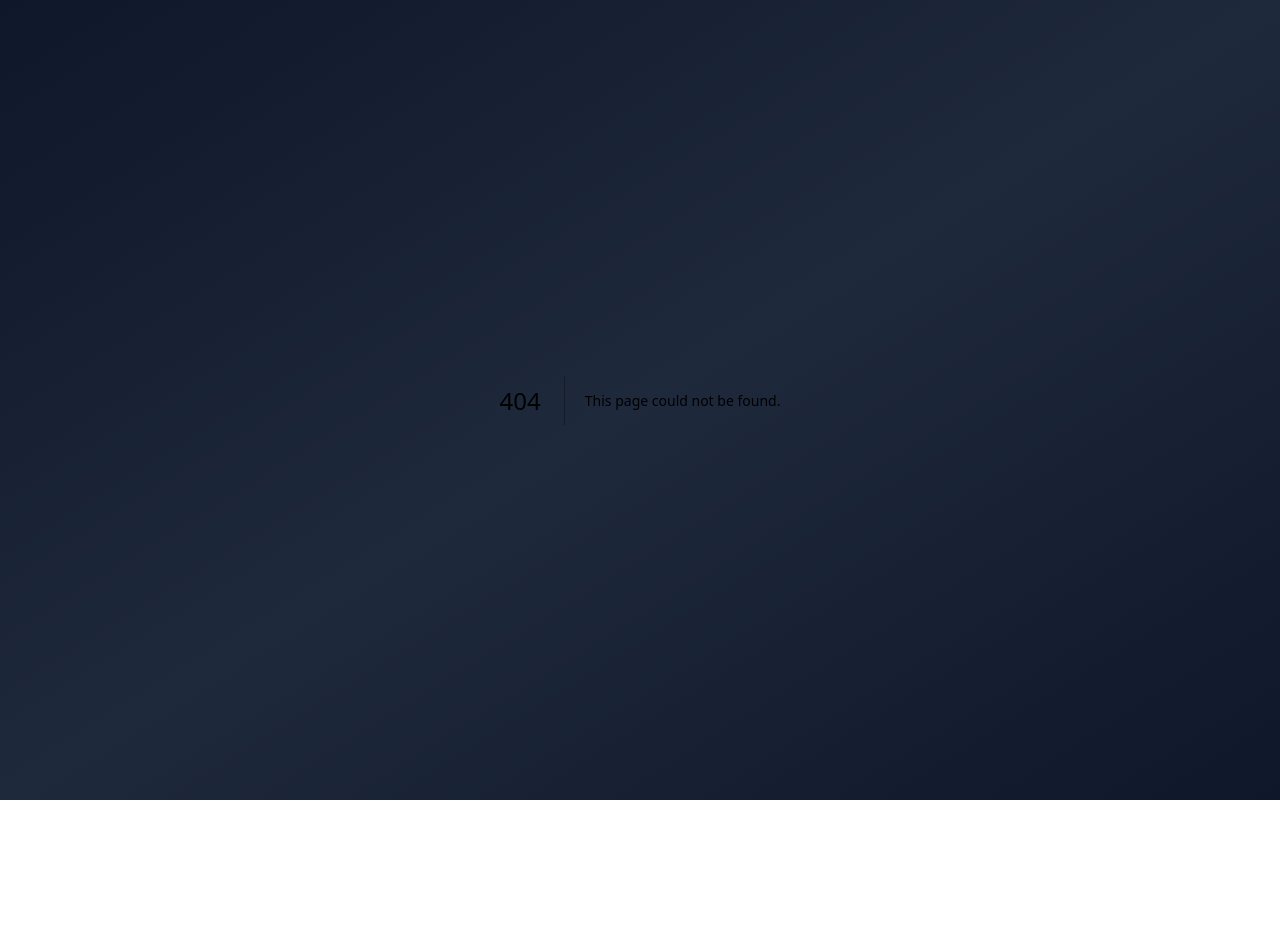
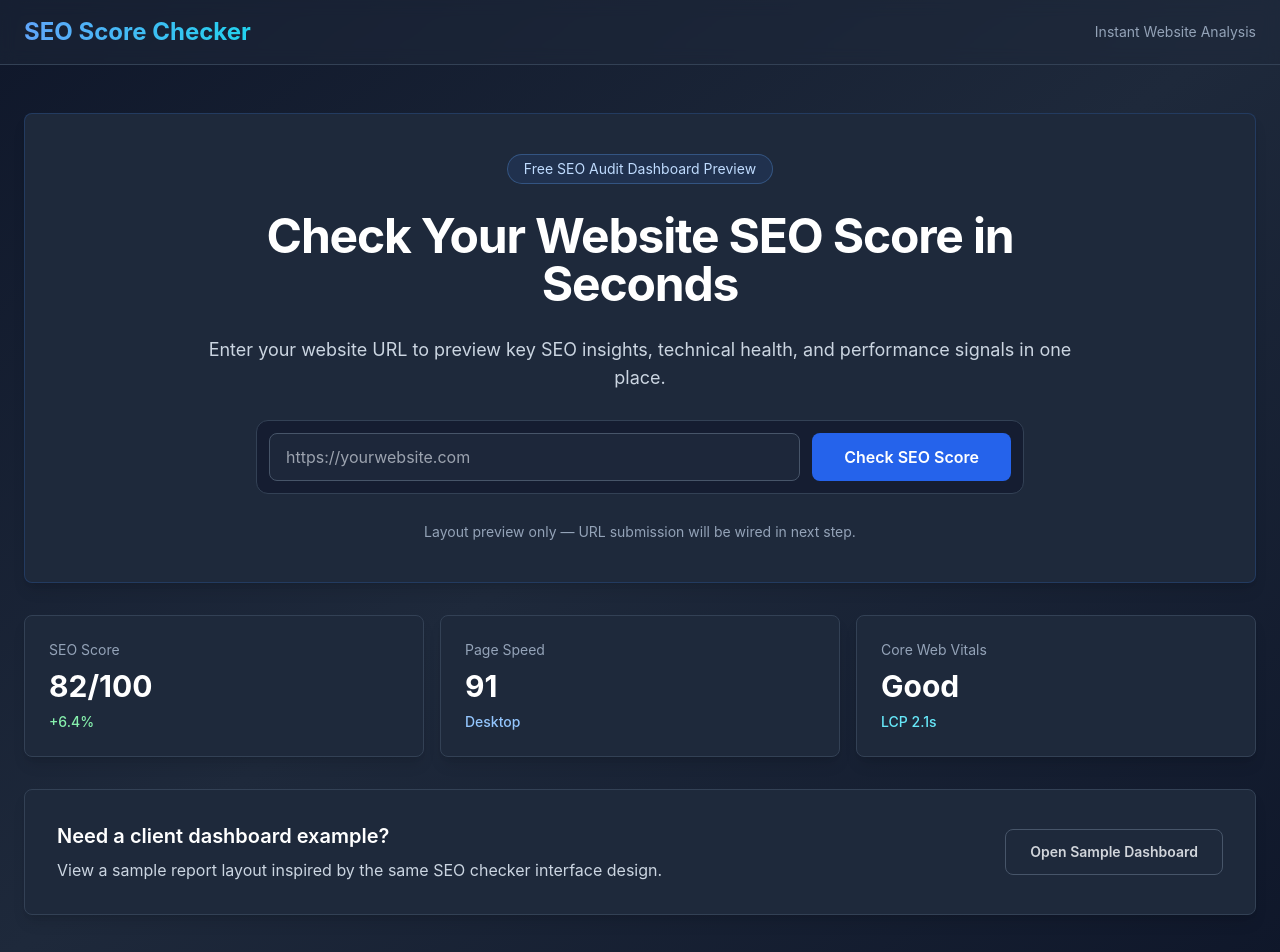
Before and after one commit to DerekAlexander/Seo-Score-Checker, a Next.js app: page / in a window 1280 px wide. Before the commit this address had no page. Shown: the top 952 px of the page. Before the commit the page ends 800 px from the top, so only its background shows below. Built offline with nearby package versions, Linux system fonts and the light colour scheme.

Commit message:
feat: add SEO checker style homepage layout
Co-authored-by: Derek Alexander <derekw.alexander@gmail.com>

```diff
--- /dev/null
+++ b/app/page.js
@@ -0,0 +1,101 @@
+import Link from 'next/link'
+
+const featureCards = [
+  {
+    title: 'SEO Score',
+    value: '82/100',
+    status: '+6.4%',
+    tone: 'text-green-300'
+  },
+  {
+    title: 'Page Speed',
+    value: '91',
+    status: 'Desktop',
+    tone: 'text-blue-300'
+  },
+  {
+    title: 'Core Web Vitals',
+    value: 'Good',
+    status: 'LCP 2.1s',
+    tone: 'text-cyan-300'
+  }
+]
+
+export default function HomePage() {
+  return (
+    <div className="min-h-screen bg-gradient-to-br from-slate-900 via-slate-800 to-slate-900 text-white">
+      <nav className="border-b border-slate-700 bg-slate-800/50 backdrop-blur">
+        <div className="mx-auto flex w-full max-w-7xl items-center justify-between px-6 py-4">
+          <div className="text-2xl font-bold bg-gradient-to-r from-blue-400 to-cyan-400 bg-clip-text text-transparent">
+            SEO Score Checker
+          </div>
+          <div className="text-sm text-slate-400">Instant Website Analysis</div>
+        </div>
+      </nav>
+
+      <main className="mx-auto flex w-full max-w-7xl flex-col gap-8 px-6 py-12">
+        <section className="card border border-blue-500/20 p-8 md:p-10">
+          <div className="mx-auto max-w-4xl space-y-7 text-center">
+            <p className="inline-flex items-center rounded-full border border-blue-400/30 bg-blue-500/10 px-4 py-1 text-sm text-blue-200">
+              Free SEO Audit Dashboard Preview
+            </p>
+            <h1 className="text-3xl font-bold tracking-tight sm:text-4xl md:text-5xl">
+              Check Your Website SEO Score in Seconds
+            </h1>
+            <p className="text-base text-slate-300 sm:text-lg">
+              Enter your website URL to preview key SEO insights, technical health, and performance signals in one place.
+            </p>
+
+            <form className="mx-auto w-full max-w-3xl">
+              <div className="flex flex-col gap-3 rounded-xl border border-slate-700 bg-slate-900/60 p-3 sm:flex-row sm:items-center">
+                <label htmlFor="website-url" className="sr-only">
+                  Website URL
+                </label>
+                <input
+                  id="website-url"
+                  type="url"
+                  placeholder="https://yourwebsite.com"
+                  className="input-field h-12 flex-1 border-slate-600 bg-slate-800/90"
+                />
+                <button type="button" className="btn-primary h-12 w-full sm:w-auto sm:px-8">
+                  Check SEO Score
+                </button>
+              </div>
+            </form>
+
+            <p className="text-sm text-slate-400">
+              Layout preview only — URL submission will be wired in next step.
+            </p>
+          </div>
+        </section>
+
+        <section className="grid gap-4 md:grid-cols-3">
+          {featureCards.map((card) => (
+            <article key={card.title} className="card p-6">
+              <p className="text-sm text-slate-400">{card.title}</p>
+              <p className="mt-2 text-3xl font-bold text-white">{card.value}</p>
+              <p className={`mt-2 text-sm font-medium ${card.tone}`}>{card.status}</p>
+            </article>
+          ))}
+        </section>
+
+        <section className="card p-6 md:p-8">
+          <div className="flex flex-col gap-4 md:flex-row md:items-center md:justify-between">
+            <div>
+              <h2 className="text-xl font-semibold">Need a client dashboard example?</h2>
+              <p className="mt-2 text-slate-300">
+                View a sample report layout inspired by the same SEO checker interface design.
+              </p>
+            </div>
+            <Link
+              href="/sosa-plumber"
+              className="btn-ghost inline-flex items-center justify-center border border-slate-600 text-sm"
+            >
+              Open Sample Dashboard
+            </Link>
+          </div>
+        </section>
+      </main>
+    </div>
+  )
+}
```
